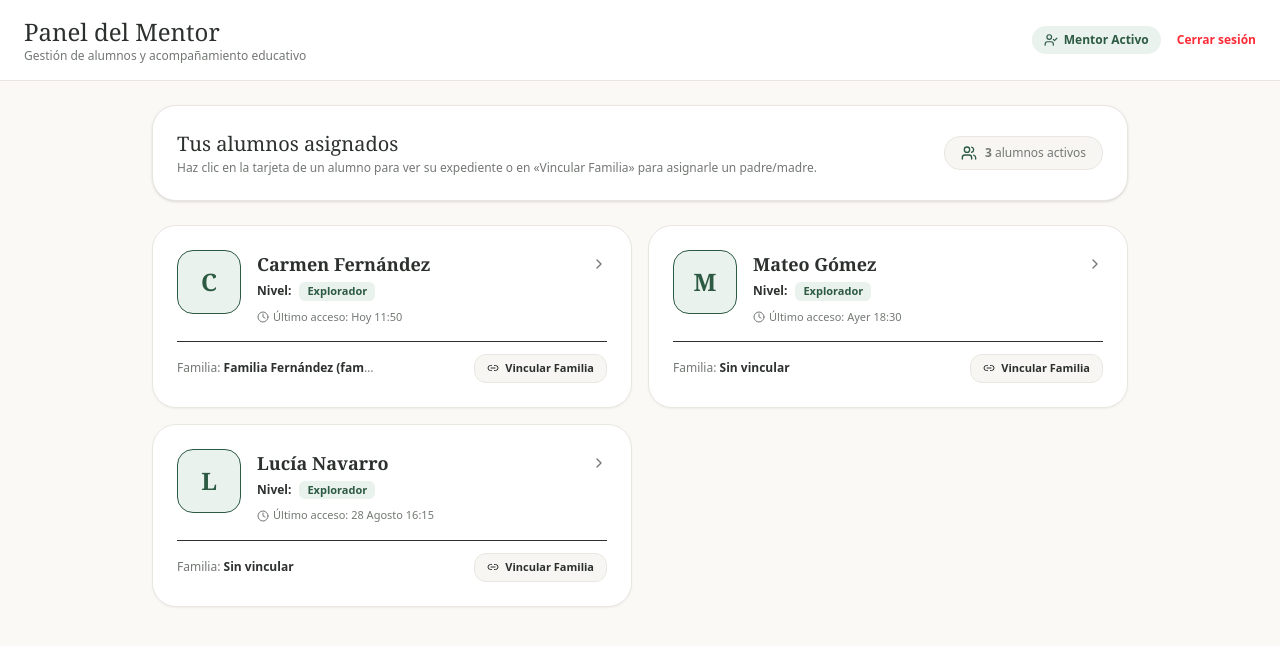
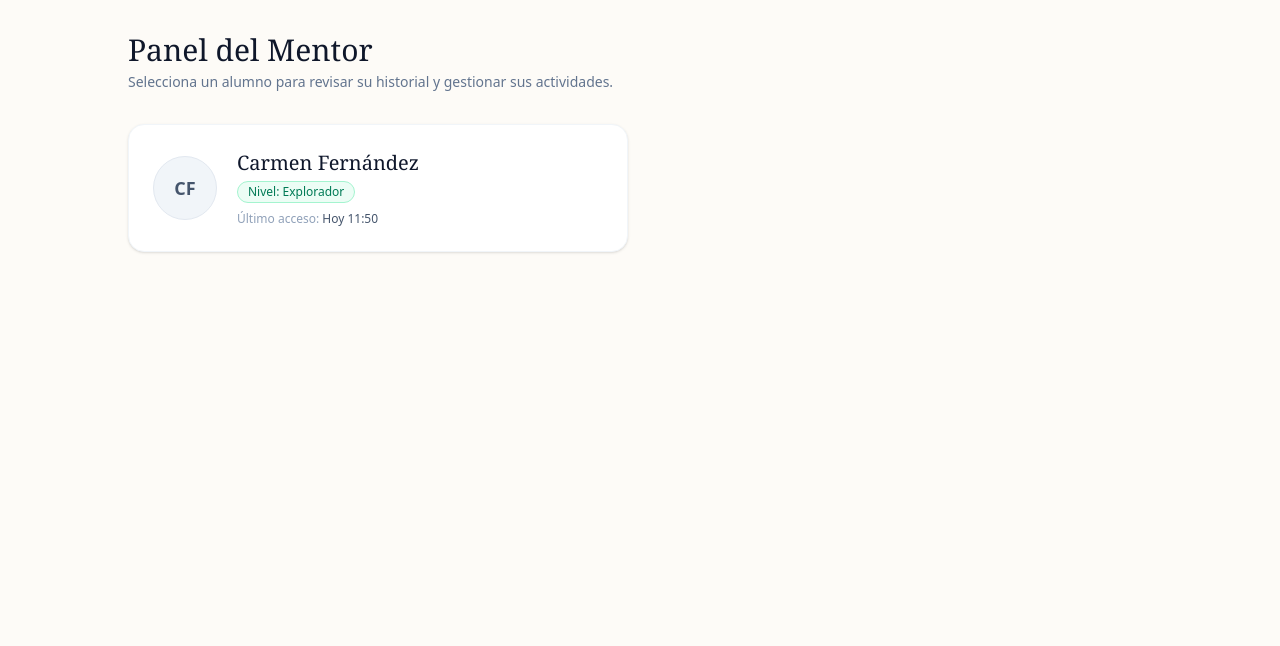
Before and after one commit to silvia051206-droid/campus-kiru, a Next.js app: page /mentor in a window 1280 px wide. Shown: the top 646 px of the page. Built offline with nearby package versions, Linux system fonts and the light colour scheme.

Commit message:
feat: actualizar panel mentor completo con las 6 secciones

```diff
--- a/app/mentor/page.tsx
+++ b/app/mentor/page.tsx
@@ -1,16 +1,6 @@
-"use client";
+'use client';
 
-import { useState, useEffect } from "react";
-import Link from "next/link";
-import {
-  Users,
-  Sparkles,
-  ChevronRight,
-  Link2,
-  CheckCircle2,
-  UserCheck,
-  Clock
-} from "lucide-react";
+import React, { useState } from 'react';
 
 interface Student {
   id: string;
@@ -18,222 +8,353 @@ interface Student {
   level: string;
   lastAccess: string;
   skillCoins: number;
-  parentLinked: string;
+  avatarText: string;
 }
 
-const INITIAL_STUDENTS: Student[] = [
+const mockStudents: Student[] = [
   {
-    id: "carmen",
-    name: "Carmen Fernández",
-    level: "Explorador",
-    lastAccess: "Hoy 11:50",
+    id: '1',
+    name: 'Carmen Fernández',
+    level: 'Explorador',
+    lastAccess: 'Hoy 11:50',
     skillCoins: 19,
-    parentLinked: "Familia Fernández (familia)"
-  },
-  {
-    id: "mateo",
-    name: "Mateo Gómez",
-    level: "Explorador",
-    lastAccess: "Ayer 18:30",
-    skillCoins: 12,
-    parentLinked: "Sin vincular"
-  },
-  {
-    id: "lucia",
-    name: "Lucía Navarro",
-    level: "Explorador",
-    lastAccess: "28 Agosto 16:15",
-    skillCoins: 24,
-    parentLinked: "Sin vincular"
+    avatarText: 'CF'
   }
 ];
 
-const AVAILABLE_PARENTS = [
-  { id: "familia", name: "Familia Fernández (usuario: familia)" },
-  { id: "familia_gomez", name: "Familia Gómez (usuario: fam_gomez)" },
-  { id: "familia_navarro", name: "Familia Navarro (usuario: fam_navarro)" }
-];
+export default function MentorPage() {
+  const [selectedStudent, setSelectedStudent] = useState<Student | null>(null);
+  const [activeTab, setActiveTab] = useState<
+    'inicio' | 'estadisticas' | 'asignar' | 'calculalo' | 'memiro' | 'informe'
+  >('inicio');
 
-export default function MentorDashboardPage() {
-  const [students, setStudents] = useState<Student[]>(INITIAL_STUDENTS);
-  const [selectedStudent, setSelectedStudent] = useState<Student | null>(null);
-  const [selectedParent, setSelectedParent] = useState<string>("");
-  const [successMsg, setSuccessMsg] = useState<string | null>(null);
+  if (!selectedStudent) {
+    return (
+      <div className="min-h-screen bg-[#FDFBF7] text-[#1E293B] font-sans p-8">
+        <div className="max-w-5xl mx-auto">
+          <header className="mb-8">
+            <h1 className="text-3xl font-serif text-[#0F172A]">
+              Panel del Mentor
+            </h1>
+            <p className="text-sm text-slate-500 mt-1">
+              Selecciona un alumno para revisar su historial y gestionar sus actividades.
+            </p>
+          </header>
 
-  // Cargar vinculaciones previas si existen en localStorage
-  useEffect(() => {
-    const saved = localStorage.getItem("kiru_students_links");
-    if (saved) {
-      try {
-        setStudents(JSON.parse(saved));
-      } catch (e) {
-        console.error(e);
+          <div className="grid grid-cols-1 md:grid-cols-2 gap-6">
+            {mockStudents.map((student) => (
+              <div
+                key={student.id}
+                onClick={() => setSelectedStudent(student)}
+                className="bg-white p-6 rounded-2xl border border-slate-100 shadow-sm hover:shadow-md transition cursor-pointer flex items-center gap-5"
+              >
+                <div className="w-16 h-16 rounded-full bg-slate-100 border border-slate-200 flex items-center justify-center text-lg font-bold text-slate-600 shrink-0">
+                  {student.avatarText}
+                </div>
+
+                <div className="flex-1">
+                  <h3 className="text-xl font-serif text-slate-900">
+                    {student.name}
+                  </h3>
+                  <div className="flex items-center gap-2 mt-1">
+                    <span className="inline-block px-2.5 py-0.5 text-xs rounded-full bg-emerald-50 text-emerald-700 font-medium border border-emerald-200">
+                      Nivel: {student.level}
+                    </span>
+                  </div>
+                  <p className="text-xs text-slate-400 mt-2">
+                    Último acceso: <span className="text-slate-600 font-medium">{student.lastAccess}</span>
+                  </p>
+                </div>
+              </div>
+            ))}
+          </div>
+        </div>
+      </div>
+    );
   }
-    }
-  }, []);
-
-  const handleOpenLinkModal = (student: Student, e: React.MouseEvent) => {
-    e.preventDefault();
-    e.stopPropagation();
-    setSelectedStudent(student);
-    setSelectedParent(student.parentLinked.includes("Sin vincular") ? AVAILABLE_PARENTS[0].name : student.parentLinked);
-  };
-
-  const handleSaveLink = () => {
-    if (!selectedStudent) return;
-    const updated = students.map((s) =>
-      s.id === selectedStudent.id ? { ...s, parentLinked: selectedParent } : s
-    );
-    setStudents(updated);
-    localStorage.setItem("kiru_students_links", JSON.stringify(updated));
-    setSuccessMsg(`Vinculación actualizada: ${selectedStudent.name} ↔ ${selectedParent}`);
-    setSelectedStudent(null);
-    setTimeout(() => setSuccessMsg(null), 4000);
-  };
 
   return (
-    <div className="min-h-screen bg-kiru-bg pb-16">
-      {/* Barra de cabecera */}
-      <header className="bg-kiru-card border-b border-kiru-border px-6 py-4 flex items-center justify-between sticky top-0 z-30">
-        <div>
-          <h1 className="font-serif text-2xl text-kiru-text">Panel del Mentor</h1>
-          <p className="text-xs text-kiru-muted">Gestión de alumnos y acompañamiento educativo</p>
-        </div>
-        <div className="flex items-center gap-4">
-          <span className="hidden sm:inline-flex items-center gap-1.5 px-3 py-1.5 rounded-full bg-kiru-forest-light text-kiru-forest text-xs font-semibold">
-            <UserCheck className="w-3.5 h-3.5" /> Mentor Activo
+    <div className="min-h-screen bg-[#FDFBF7] text-[#1E293B] font-sans p-8">
+      <div className="max-w-5xl mx-auto">
+        <div className="flex items-center justify-between mb-6">
+          <button
+            onClick={() => setSelectedStudent(null)}
+            className="text-xs font-semibold text-slate-500 hover:text-slate-900 border border-slate-200 bg-white px-3 py-1.5 rounded-lg transition"
+          >
+            ← Volver a lista de alumnos
+          </button>
+          <div className="flex items-center gap-3">
+            <span className="text-xs text-slate-500">Alumno:</span>
+            <span className="text-lg font-serif text-slate-900">
+              {selectedStudent.name}
             </span>
-          <Link href="/" className="text-xs font-semibold text-red-500 hover:underline">
-            Cerrar sesión
-          </Link>
-        </div>
-      </header>
-
-      <main className="max-w-5xl mx-auto p-6 space-y-6">
-        {/* Banner de bienvenida y vinculación */}
-        <div className="bg-kiru-card rounded-3xl p-6 border border-kiru-border shadow-sm flex flex-col sm:flex-row items-start sm:items-center justify-between gap-4">
-          <div>
-            <h2 className="font-serif text-xl text-kiru-text">Tus alumnos asignados</h2>
-            <p className="text-xs text-kiru-muted mt-0.5">
-              Haz clic en la tarjeta de un alumno para ver su expediente o en «Vincular Familia» para asignarle un padre/madre.
-            </p>
-          </div>
-          <div className="px-4 py-2 bg-[#F7F6F3] border border-kiru-border rounded-2xl text-xs text-kiru-muted flex items-center gap-2">
-            <Users className="w-4 h-4 text-kiru-forest" />
-            <span><strong>{students.length}</strong> alumnos activos</span>
           </div>
         </div>
 
-        {/* Notificación de éxito */}
-        {successMsg && (
-          <div className="p-4 bg-emerald-50 border border-emerald-200 text-emerald-800 rounded-2xl text-xs font-medium flex items-center gap-2">
-            <CheckCircle2 className="w-4 h-4 text-emerald-600 shrink-0" />
-            <span>{successMsg}</span>
+        {/* NAVEGACIÓN SUPERIOR HORIZONTAL */}
+        <div className="bg-white rounded-2xl border border-slate-100 shadow-sm mb-6 p-2">
+          <nav className="flex flex-wrap gap-2">
+            {[
+              { id: 'inicio', label: 'Inicio' },
+              { id: 'estadisticas', label: 'Estadísticas' },
+              { id: 'asignar', label: 'Asignar tarea' },
+              { id: 'calculalo', label: 'Calcúlalo' },
+              { id: 'memiro', label: 'MeMiro' },
+              { id: 'informe', label: 'Asignar informe' },
+            ].map((tab) => (
+              <button
+                key={tab.id}
+                onClick={() => setActiveTab(tab.id as any)}
+                className={`px-4 py-2.5 rounded-xl text-xs font-semibold transition ${
+                  activeTab === tab.id
+                    ? 'bg-slate-900 text-white shadow-sm'
+                    : 'text-slate-600 hover:bg-slate-50'
+                }`}
+              >
+                {tab.label}
+              </button>
+            ))}
+          </nav>
+        </div>
+
+        {/* CONTENIDO SEGÚN PESTAÑA */}
+        <div className="bg-white rounded-2xl border border-slate-100 shadow-sm p-8">
+          {activeTab === 'inicio' && (
+            <div>
+              <h2 className="text-2xl font-serif text-slate-900 mb-2">
+                Historial de Actividad
+              </h2>
+              <p className="text-xs text-slate-400 mb-6">
+                Registro cronológico de la interacción del alumno con el campus.
+              </p>
+
+              <div className="space-y-4 border-l-2 border-slate-100 ml-3 pl-5">
+                <div className="relative">
+                  <span className="absolute -left-[27px] top-1.5 w-3 h-3 rounded-full bg-slate-300 border-2 border-white" />
+                  <p className="text-xs font-bold text-slate-400">Hoy 11:58</p>
+                  <p className="text-sm font-medium text-slate-800 mt-0.5">
+                    Ha terminado la actividad <span className="font-semibold text-slate-900">“Vocabulary — Unit 1”</span> con una puntuación de 8/10.
+                  </p>
+                </div>
+
+                <div className="relative">
+                  <span className="absolute -left-[27px] top-1.5 w-3 h-3 rounded-full bg-slate-300 border-2 border-white" />
+                  <p className="text-xs font-bold text-slate-400">Hoy 11:52</p>
+                  <p className="text-sm font-medium text-slate-800 mt-0.5">
+                    Ha realizado la actividad <span className="font-semibold text-slate-900">“Vocabulary — Unit 1”</span>.
+                  </p>
+                </div>
+
+                <div className="relative">
+                  <span className="absolute -left-[27px] top-1.5 w-3 h-3 rounded-full bg-slate-300 border-2 border-white" />
+                  <p className="text-xs font-bold text-slate-400">Hoy 11:50</p>
+                  <p className="text-sm font-medium text-slate-800 mt-0.5">
+                    El alumno ha accedido al campus.
+                  </p>
+                </div>
+              </div>
             </div>
           )}
 
-        {/* Listado de tarjetas de alumnos (Requisito Sprint 1) */}
-        <div className="grid grid-cols-1 md:grid-cols-2 gap-4">
-          {students.map((student) => (
-            <Link
-              key={student.id}
-              href={`/mentor/${student.id}`}
-              className="bg-kiru-card p-6 rounded-3xl border border-kiru-border hover:border-kiru-forest transition-all shadow-xs hover:shadow-md group flex flex-col justify-between gap-4"
-            >
-              <div className="flex items-start gap-4">
-                {/* Avatar a la izquierda con tamaño visible */}
-                <div className="w-16 h-16 rounded-2xl bg-kiru-forest-light border border-kiru-forest/20 flex items-center justify-center font-serif text-2xl text-kiru-forest font-bold shrink-0">
-                  {student.name.charAt(0)}
+          {activeTab === 'estadisticas' && (
+            <div>
+              <h2 className="text-2xl font-serif text-slate-900 mb-2">
+                Estadísticas del Alumno
+              </h2>
+              <p className="text-xs text-slate-400 mb-6">
+                Estructura de progreso, resultados y evolución para análisis pedagógico.
+              </p>
+
+              <div className="grid grid-cols-1 sm:grid-cols-3 gap-4 mb-6">
+                <div className="p-4 rounded-xl bg-[#FDFBF7] border border-slate-100">
+                  <span className="text-xs text-slate-400 block mb-1">SkillCoins Totales</span>
+                  <span className="text-2xl font-bold text-slate-900">{selectedStudent.skillCoins} SC</span>
+                </div>
+                <div className="p-4 rounded-xl bg-[#FDFBF7] border border-slate-100">
+                  <span className="text-xs text-slate-400 block mb-1">Actividades Realizadas</span>
+                  <span className="text-2xl font-bold text-slate-900">1</span>
+                </div>
+                <div className="p-4 rounded-xl bg-[#FDFBF7] border border-slate-100">
+                  <span className="text-xs text-slate-400 block mb-1">Promedio de Acierto</span>
+                  <span className="text-2xl font-bold text-slate-900">80%</span>
+                </div>
               </div>
 
-                <div className="flex-1 space-y-1">
-                  <div className="flex items-center justify-between">
-                    <h3 className="font-serif text-lg text-kiru-text font-bold group-hover:text-kiru-forest transition-colors">
-                      {student.name}
-                    </h3>
-                    <ChevronRight className="w-4 h-4 text-kiru-muted group-hover:translate-x-1 transition-transform" />
-                  </div>
-
-                  <div className="flex items-center gap-2 text-xs text-kiru-muted">
-                    <span className="font-semibold text-kiru-text">Nivel:</span>
-                    <span className="px-2 py-0.5 rounded-md bg-kiru-forest-light text-kiru-forest font-semibold text-[11px]">
-                      {student.level}
-                    </span>
-                  </div>
-
-                  <p className="text-[11px] text-kiru-muted flex items-center gap-1 pt-1">
-                    <Clock className="w-3 h-3 text-kiru-muted" /> Último acceso: {student.lastAccess}
+              <div className="border border-dashed border-slate-200 rounded-xl p-8 text-center bg-slate-50/50">
+                <p className="text-xs font-medium text-slate-400">
+                  Estructura preparada para conexión de métricas de evolución y gráficas detalladas.
                 </p>
               </div>
             </div>
+          )}
 
-              {/* Pie de tarjeta con vinculación de familia */}
-              <div className="pt-3 border-t border-kiru-border/60 flex items-center justify-between text-xs">
-                <span className="text-kiru-muted truncate max-w-[200px]">
-                  Familia: <strong className="text-kiru-text">{student.parentLinked}</strong>
-                </span>
-                <button
-                  onClick={(e) => handleOpenLinkModal(student, e)}
-                  className="px-3 py-1.5 rounded-xl border border-kiru-border bg-[#F7F6F3] hover:bg-kiru-forest hover:text-white hover:border-kiru-forest text-kiru-text font-semibold text-[11px] transition-all flex items-center gap-1.5"
-                >
-                  <Link2 className="w-3 h-3" /> Vincular Familia
-                </button>
-              </div>
-            </Link>
-          ))}
-        </div>
-      </main>
+          {activeTab === 'asignar' && (
+            <div>
+              <h2 className="text-2xl font-serif text-slate-900 mb-2">
+                Asignar Tarea
+              </h2>
+              <p className="text-xs text-slate-400 mb-6">
+                Configuración del sistema de actividades de Método Kiru.
+              </p>
 
-      {/* Modal de Vinculación Mentor ↔ Familia */}
-      {selectedStudent && (
-        <div className="fixed inset-0 z-50 bg-black/40 backdrop-blur-xs flex items-center justify-center p-4">
-          <div className="bg-white rounded-3xl p-6 border border-kiru-border max-w-md w-full shadow-2xl space-y-5">
-            <div className="space-y-1 text-center">
-              <div className="w-10 h-10 rounded-2xl bg-kiru-forest-light text-kiru-forest flex items-center justify-center mx-auto mb-2">
-                <Link2 className="w-5 h-5" />
-              </div>
-              <h3 className="font-serif text-xl text-kiru-text">Vincular Padre/Madre</h3>
-              <p className="text-xs text-kiru-muted">
-                Asigna el usuario familiar responsable del seguimiento de <strong>{selectedStudent.name}</strong>.
-              </p>
-            </div>
-
-            <div className="space-y-2">
-              <label className="block text-[11px] font-bold text-kiru-muted uppercase tracking-wider">
-                Seleccionar Familia / Tutor Legal
+              <div className="space-y-5">
+                <div>
+                  <label className="block text-xs font-bold uppercase tracking-wider text-slate-500 mb-2">
+                    Asignatura
                   </label>
-              <select
-                value={selectedParent}
-                onChange={(e) => setSelectedParent(e.target.value)}
-                className="w-full p-3 rounded-2xl border border-kiru-border bg-[#F7F6F3] text-xs font-semibold text-kiru-text focus:outline-none focus:border-kiru-forest"
-              >
-                {AVAILABLE_PARENTS.map((p) => (
-                  <option key={p.id} value={p.name}>
-                    {p.name}
-                  </option>
-                ))}
+                  <select className="w-full border border-slate-200 rounded-xl p-3 text-sm bg-white text-slate-800">
+                    <option>Inglés</option>
                   </select>
                 </div>
 
-            <div className="flex gap-2 pt-2">
+                <div>
+                  <label className="block text-xs font-bold uppercase tracking-wider text-slate-500 mb-2">
+                    Área temática
+                  </label>
+                  <div className="grid grid-cols-2 sm:grid-cols-5 gap-2">
+                    {['Vocabulary', 'Grammar', 'Reading', 'Listening', 'Writing'].map((item, idx) => (
+                      <button
+                        key={item}
+                        type="button"
+                        className={`p-2.5 rounded-xl border text-xs font-semibold ${
+                          idx === 0
+                            ? 'border-slate-900 bg-slate-900 text-white'
+                            : 'border-slate-200 bg-white text-slate-600'
+                        }`}
+                      >
+                        {item}
+                      </button>
+                    ))}
+                  </div>
+                </div>
+
+                <div className="grid grid-cols-1 sm:grid-cols-3 gap-4">
+                  <div>
+                    <label className="block text-xs font-bold uppercase tracking-wider text-slate-500 mb-2">
+                      Nivel / Unit
+                    </label>
+                    <select className="w-full border border-slate-200 rounded-xl p-3 text-sm bg-white text-slate-800">
+                      <option>A1 · Unit 1</option>
+                      <option>A1 · Unit 2</option>
+                      <option>A2 · Unit 1</option>
+                    </select>
+                  </div>
+                  <div>
+                    <label className="block text-xs font-bold uppercase tracking-wider text-slate-500 mb-2">
+                      Dificultad
+                    </label>
+                    <select className="w-full border border-slate-200 rounded-xl p-3 text-sm bg-white text-slate-800">
+                      <option>Baja</option>
+                      <option>Media</option>
+                      <option>Alta</option>
+                    </select>
+                  </div>
+                  <div>
+                    <label className="block text-xs font-bold uppercase tracking-wider text-slate-500 mb-2">
+                      Nº Ejercicios
+                    </label>
+                    <select className="w-full border border-slate-200 rounded-xl p-3 text-sm bg-white text-slate-800">
+                      <option>5 ejercicios</option>
+                      <option>10 ejercicios</option>
+                      <option>15 ejercicios</option>
+                    </select>
+                  </div>
+                </div>
+
+                <div className="pt-4 flex gap-3">
                   <button
                     type="button"
-                onClick={() => setSelectedStudent(null)}
-                className="flex-1 py-2.5 rounded-xl border border-kiru-border text-xs font-semibold text-kiru-muted hover:bg-[#F7F6F3] transition-colors"
+                    className="px-5 py-2.5 rounded-xl border border-slate-200 text-xs font-semibold text-slate-700 bg-white hover:bg-slate-50"
                   >
-                Cancelar
+                    Previsualizar
                   </button>
                   <button
                     type="button"
-                onClick={handleSaveLink}
-                className="flex-1 py-2.5 rounded-xl bg-kiru-forest text-white text-xs font-semibold hover:bg-kiru-forest-hover transition-colors shadow-xs"
+                    className="px-5 py-2.5 rounded-xl bg-slate-900 text-white text-xs font-semibold hover:bg-slate-800"
                   >
-                Guardar vinculación
+                    Asignar actividad
                   </button>
                 </div>
               </div>
             </div>
           )}
+
+          {activeTab === 'calculalo' && (
+            <div>
+              <h2 className="text-2xl font-serif text-slate-900 mb-2">
+                Calcúlalo (Acceso Mentor)
+              </h2>
+              <p className="text-xs text-slate-400 mb-6">
+                Plataforma de cálculo y agilidad matemática.
+              </p>
+
+              <div className="bg-[#FDFBF7] p-6 rounded-2xl border border-slate-100 mb-6">
+                <h3 className="text-sm font-bold text-slate-900 mb-3">Instrucciones de acceso para profesores:</h3>
+                <ol className="list-decimal list-inside space-y-2 text-xs text-slate-600">
+                  <li>Pulsa en el botón inferior «Acceder a Calcúlalo».</li>
+                  <li>Selecciona la opción <strong>«Acceder como profesor»</strong>.</li>
+                  <li>Introduce tus credenciales de mentor asignadas.</li>
+                </ol>
+              </div>
+
+              <a
+                href="https://calculalo.metodokiru.com"
+                target="_blank"
+                rel="noreferrer"
+                className="inline-block px-6 py-3 rounded-xl bg-slate-900 text-white text-xs font-semibold hover:bg-slate-800"
+              >
+                Acceder a Calcúlalo
+              </a>
+            </div>
+          )}
+
+          {activeTab === 'memiro' && (
+            <div>
+              <h2 className="text-2xl font-serif text-slate-900 mb-2">
+                MeMiro
+              </h2>
+              <p className="text-xs text-slate-400 mb-6">
+                Herramienta metodológica y de evaluación pedagógica.
+              </p>
+
+              <div className="bg-[#FDFBF7] p-6 rounded-2xl border border-slate-100 mb-6">
+                <h3 className="text-sm font-bold text-slate-900 mb-3">Instrucciones de acceso a la plataforma:</h3>
+                <ol className="list-decimal list-inside space-y-2 text-xs text-slate-600">
+                  <li>Haz clic en el enlace oficial de MeMiro.</li>
+                  <li>Inicia sesión con tu cuenta de tutor/mentor.</li>
+                  <li>Consulta y actualiza la fase metodológica del alumno.</li>
+                </ol>
+              </div>
+
+              <a
+                href="https://memiro.metodokiru.com"
+                target="_blank"
+                rel="noreferrer"
+                className="inline-block px-6 py-3 rounded-xl bg-slate-900 text-white text-xs font-semibold hover:bg-slate-800"
+              >
+                Acceder a MeMiro
+              </a>
+            </div>
+          )}
+
+          {activeTab === 'informe' && (
+            <div>
+              <h2 className="text-2xl font-serif text-slate-900 mb-2">
+                Asignar Informe
+              </h2>
+              <p className="text-xs text-slate-400 mb-8">
+                Módulo reservado para la generación y envío de informes periódicos a las familias.
+              </p>
+
+              <div className="border border-dashed border-slate-200 rounded-xl p-12 text-center bg-slate-50/30">
+                <p className="text-xs font-medium text-slate-400">
+                  Sección preparada para el desarrollo de informes en los siguientes sprints.
+                </p>
+              </div>
+            </div>
+          )}
+        </div>
+      </div>
     </div>
   );
 }
```
Lines whose indentation alone changed are shown as unchanged.
